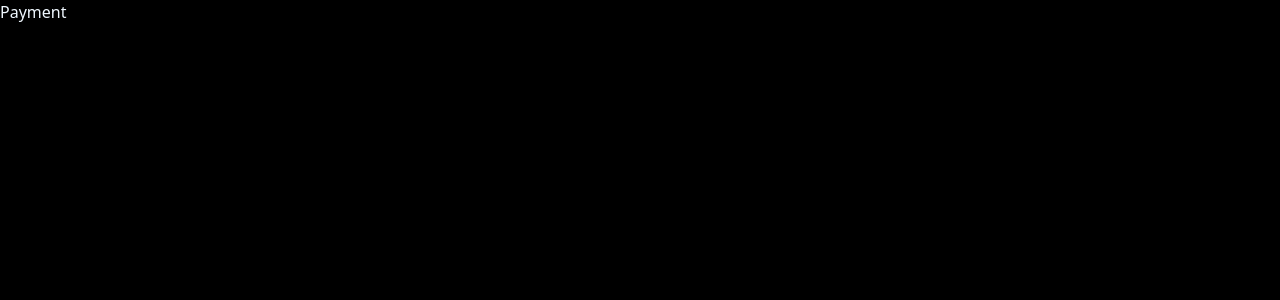
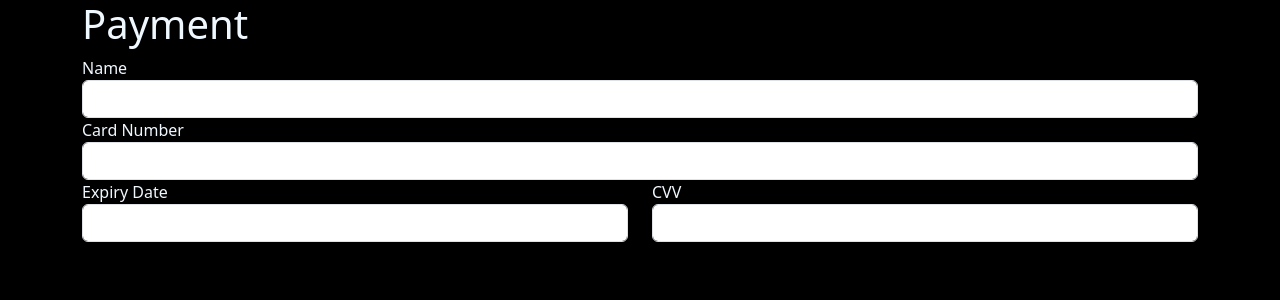
Before and after one commit to HETARTH7/Movie-Ticket-Booking-System, a React (Create React App) app in the folder client/: page /pay in a window 1280 px wide. Shown: the top 300 px of the page. Built offline with nearby package versions, Linux system fonts and the light colour scheme.

Commit message:
add payment gateway

```diff
--- a/client/src/components/payment.js
+++ b/client/src/components/payment.js
@@ -1,7 +1,62 @@
 import React from "react";
 
 const Payment = () => {
-  return <div>Payment</div>;
+  const handleSubmit = (event) => {
+    event.preventDefault();
+    alert("Payment successfull");
+  };
+
+  return (
+    <div className="container">
+      <h1>Payment</h1>
+      <div className="payment-form">
+        <form onSubmit={handleSubmit}>
+          <div className="form-group">
+            <label htmlFor="name">Name</label>
+            <input
+              type="text"
+              className="form-control"
+              id="name"
+              name="name"
+              required
+            />
+          </div>
+          <div className="form-group">
+            <label htmlFor="cardNumber">Card Number</label>
+            <input
+              type="text"
+              className="form-control"
+              id="cardNumber"
+              name="cardNumber"
+              required
+            />
+          </div>
+          <div className="row">
+            <div className="form-group col-md-6">
+              <label htmlFor="expiry">Expiry Date</label>
+              <input
+                type="text"
+                className="form-control"
+                id="expiry"
+                name="expiry"
+                required
+              />
+            </div>
+            <div className="form-group col-md-6">
+              <label htmlFor="cvv">CVV</label>
+              <input
+                type="text"
+                className="form-control"
+                id="cvv"
+                name="cvv"
+                required
+              />
+            </div>
+          </div>
+        </form>
+      </div>
+    </div>
+  );
 };
 
 export default Payment;
--- a/client/src/components/seat_chart.js
+++ b/client/src/components/seat_chart.js
@@ -2,6 +2,7 @@ import React, { useEffect, useState } from "react";
 import "./seat_chart.css";
 import { Link, useParams } from "react-router-dom";
 import axios from "axios";
+import Payment from "./payment";
 
 const user = localStorage["username"];
 const SeatChar = () => {
@@ -10,6 +11,9 @@ const SeatChar = () => {
   const [isLoading, setIsLoading] = useState(true);
   const [selectedSeats, setSelectedSeats] = useState([]);
   const [bookedSeats, setBookedSeats] = useState([]);
+  const [isPaymentMode, setIsPaymentMode] = useState(false);
+  const [isProcessing, setIsProcessing] = useState(false);
+
   useEffect(() => {
     axios
       .get("http://localhost:5000/movies")
@@ -72,6 +76,19 @@ const SeatChar = () => {
 
   const totalCost = calculateTotalCost();
 
+  const handlePayClick = () => {
+    setIsPaymentMode(true);
+  };
+
+  const handlePaymentCancel = () => {
+    setIsPaymentMode(false);
+  };
+
+  const handlePaymentSuccess = () => {
+    alert("Tickets booked successfully");
+    BookTicket();
+  };
+
   const BookTicket = () => {
     axios
       .post("http://localhost:5000/booking", {
@@ -82,7 +99,7 @@ const SeatChar = () => {
         selectedSeats,
       })
       .then((res) => {
-        alert("Seats booked successfully");
+        console.log("Ticket booked");
         window.location.href = "/";
       })
       .catch((err) => console.log(err));
@@ -123,14 +140,36 @@ const SeatChar = () => {
             Cancel
           </Link>
         </div>
-        {totalCost > 0 ? (
-          <div className="amount-container">
-            <p>Ticket Price: {totalCost}</p>
-            <button className="btn btn-success" onClick={BookTicket}>
-              Pay
+        {isPaymentMode ? (
+          <div className="amount-container text-center">
+            <Payment />
+            <button
+              className="btn btn-outline-danger m-3"
+              onClick={handlePaymentCancel}
+            >
+              Cancel Payment
+            </button>
+            <button
+              className="btn btn-outline-success m-3"
+              onClick={handlePaymentSuccess}
+            >
+              {isProcessing ? (
+                <span>Processing</span>
+              ) : (
+                <span>Pay ₹{totalCost}</span>
+              )}
             </button>
           </div>
-        ) : null}
+        ) : (
+          totalCost > 0 && (
+            <div className="amount-container">
+              <p>Ticket Price: {totalCost}</p>
+              <button className="btn btn-success" onClick={handlePayClick}>
+                Pay
+              </button>
+            </div>
+          )
+        )}
       </div>
     </div>
   );
```
